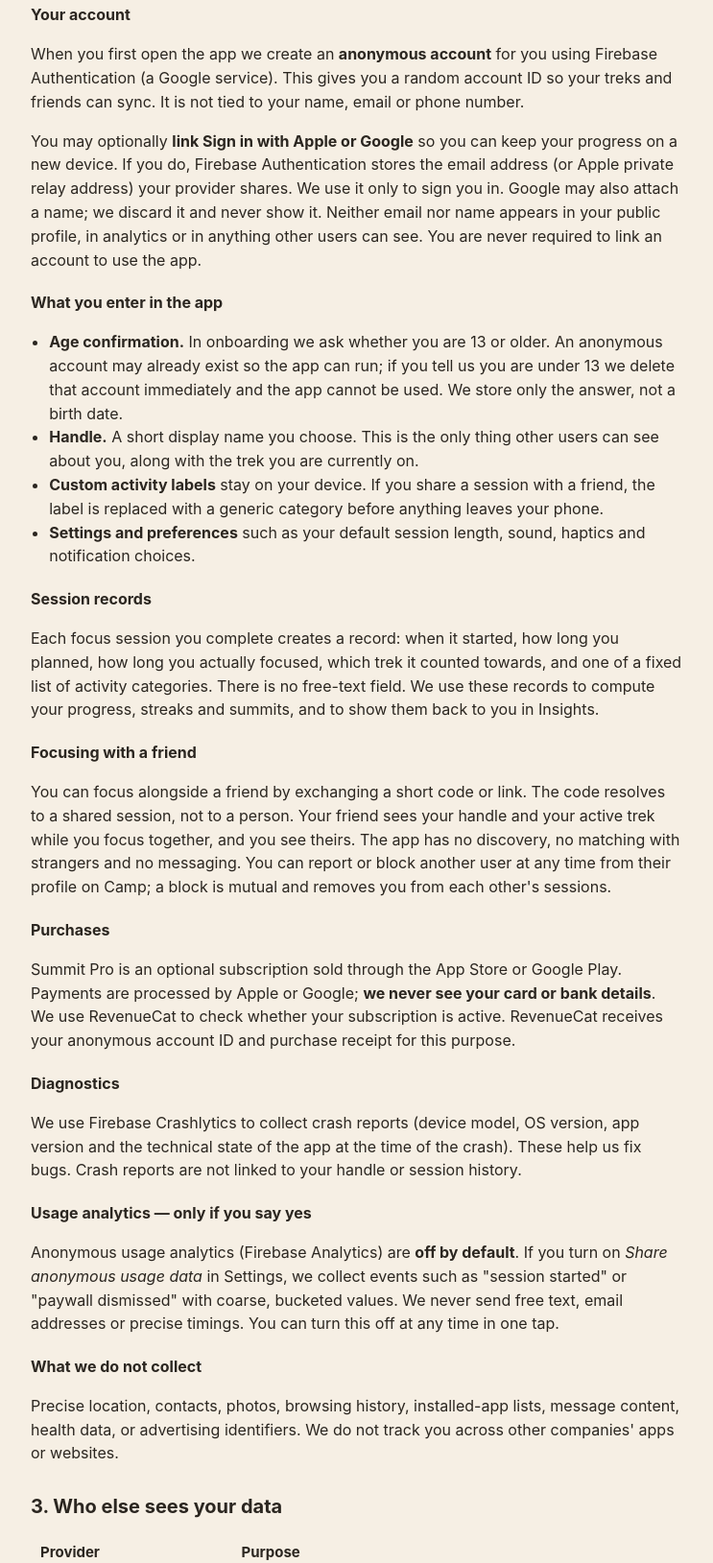
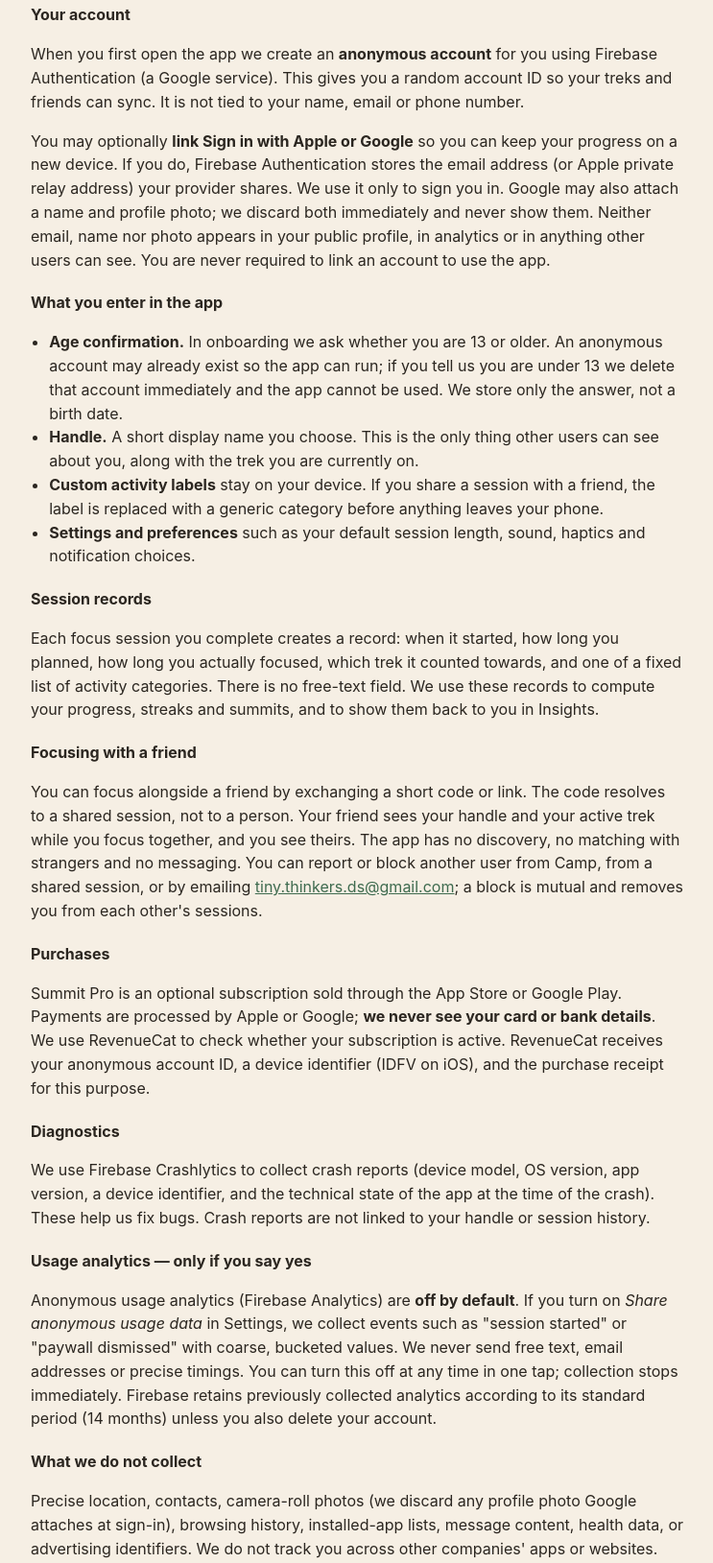
Before and after one commit to rishabhDS/focussummit-site, a plain HTML site: page privacy/index.html in a window 1280 px wide. Shown: the part 618-2247 px from the top of the page at 96% size, without its empty margins (268-1011 px from the left). Drawn offline with Linux system fonts and the light colour scheme.

Commit message:
Sync site from focus_trek web/

```diff
--- a/privacy/index.html
+++ b/privacy/index.html
@@ -16,9 +16,9 @@
     </nav>
     <p class="eyebrow">Focus: Summit Together</p>
     <h1>Privacy Policy</h1>
-    <p class="lead">Effective date: 15 September 2026</p>
+    <p class="lead">Effective date: 16 September 2026</p>
     <div class="doc">
-      <p>Focus: Summit Together ("the app") is a focus timer that turns your focused minutes into progress up real mountains. This policy explains, in plain language, what data the app handles, why, and what you can do about it. It applies to the Focus: Summit Together app for iOS and Android (shown on your home screen as "Focus") and to the site at focussummit.app.</p>
+      <p>Focus: Summit Together ("the app") is a focus timer that turns your focused minutes into progress up real mountains. This policy explains, in plain language, what data the app handles, why, and what you can do about it. It applies to the Focus: Summit Together app for iOS and Android (shown on your home screen as "Focus") and to the site at https://rishabhDS.github.io/focussummit-site/.</p>
       <p>We built the app around a simple rule: <strong>the app collects the least it can, keeps it only as long as you keep your account, and never sells or shares it for advertising.</strong> There are no ads in the app and no advertising trackers.</p>
 
       <h2>1. Who we are</h2>
@@ -27,7 +27,7 @@
       <h2>2. What we collect and why</h2>
       <h3>Your account</h3>
       <p>When you first open the app we create an <strong>anonymous account</strong> for you using Firebase Authentication (a Google service). This gives you a random account ID so your treks and friends can sync. It is not tied to your name, email or phone number.</p>
-      <p>You may optionally <strong>link Sign in with Apple or Google</strong> so you can keep your progress on a new device. If you do, Firebase Authentication stores the email address (or Apple private relay address) your provider shares. We use it only to sign you in. Google may also attach a name; we discard it and never show it. Neither email nor name appears in your public profile, in analytics or in anything other users can see. You are never required to link an account to use the app.</p>
+      <p>You may optionally <strong>link Sign in with Apple or Google</strong> so you can keep your progress on a new device. If you do, Firebase Authentication stores the email address (or Apple private relay address) your provider shares. We use it only to sign you in. Google may also attach a name and profile photo; we discard both immediately and never show them. Neither email, name nor photo appears in your public profile, in analytics or in anything other users can see. You are never required to link an account to use the app.</p>
       <h3>What you enter in the app</h3>
       <ul>
         <li><strong>Age confirmation.</strong> In onboarding we ask whether you are 13 or older. An anonymous account may already exist so the app can run; if you tell us you are under 13 we delete that account immediately and the app cannot be used. We store only the answer, not a birth date.</li>
@@ -38,15 +38,15 @@
       <h3>Session records</h3>
       <p>Each focus session you complete creates a record: when it started, how long you planned, how long you actually focused, which trek it counted towards, and one of a fixed list of activity categories. There is no free-text field. We use these records to compute your progress, streaks and summits, and to show them back to you in Insights.</p>
       <h3>Focusing with a friend</h3>
-      <p>You can focus alongside a friend by exchanging a short code or link. The code resolves to a shared session, not to a person. Your friend sees your handle and your active trek while you focus together, and you see theirs. The app has no discovery, no matching with strangers and no messaging. You can report or block another user at any time from their profile on Camp; a block is mutual and removes you from each other's sessions.</p>
+      <p>You can focus alongside a friend by exchanging a short code or link. The code resolves to a shared session, not to a person. Your friend sees your handle and your active trek while you focus together, and you see theirs. The app has no discovery, no matching with strangers and no messaging. You can report or block another user from Camp, from a shared session, or by emailing <a href="mailto:tiny.thinkers.ds@gmail.com">tiny.thinkers.ds@gmail.com</a>; a block is mutual and removes you from each other's sessions.</p>
       <h3>Purchases</h3>
-      <p>Summit Pro is an optional subscription sold through the App Store or Google Play. Payments are processed by Apple or Google; <strong>we never see your card or bank details</strong>. We use RevenueCat to check whether your subscription is active. RevenueCat receives your anonymous account ID and purchase receipt for this purpose.</p>
+      <p>Summit Pro is an optional subscription sold through the App Store or Google Play. Payments are processed by Apple or Google; <strong>we never see your card or bank details</strong>. We use RevenueCat to check whether your subscription is active. RevenueCat receives your anonymous account ID, a device identifier (IDFV on iOS), and the purchase receipt for this purpose.</p>
       <h3>Diagnostics</h3>
-      <p>We use Firebase Crashlytics to collect crash reports (device model, OS version, app version and the technical state of the app at the time of the crash). These help us fix bugs. Crash reports are not linked to your handle or session history.</p>
+      <p>We use Firebase Crashlytics to collect crash reports (device model, OS version, app version, a device identifier, and the technical state of the app at the time of the crash). These help us fix bugs. Crash reports are not linked to your handle or session history.</p>
       <h3>Usage analytics — only if you say yes</h3>
-      <p>Anonymous usage analytics (Firebase Analytics) are <strong>off by default</strong>. If you turn on <em>Share anonymous usage data</em> in Settings, we collect events such as "session started" or "paywall dismissed" with coarse, bucketed values. We never send free text, email addresses or precise timings. You can turn this off at any time in one tap.</p>
+      <p>Anonymous usage analytics (Firebase Analytics) are <strong>off by default</strong>. If you turn on <em>Share anonymous usage data</em> in Settings, we collect events such as "session started" or "paywall dismissed" with coarse, bucketed values. We never send free text, email addresses or precise timings. You can turn this off at any time in one tap; collection stops immediately. Firebase retains previously collected analytics according to its standard period (14 months) unless you also delete your account.</p>
       <h3>What we do not collect</h3>
-      <p>Precise location, contacts, photos, browsing history, installed-app lists, message content, health data, or advertising identifiers. We do not track you across other companies' apps or websites.</p>
+      <p>Precise location, contacts, camera-roll photos (we discard any profile photo Google attaches at sign-in), browsing history, installed-app lists, message content, health data, or advertising identifiers. We do not track you across other companies' apps or websites.</p>
 
       <h2>3. Who else sees your data</h2>
       <table>
@@ -60,7 +60,7 @@
       <p>We do not sell personal data. We do not share it for advertising. We will disclose data if legally required to, and will tell you if we are allowed to.</p>
 
       <h2>4. Where your data is stored and how long</h2>
-      <p>Data is stored on Google Cloud infrastructure. It is kept for as long as you keep your account. When you delete your account, your account record, profile, sessions, progress, consents, friend links, public profile, and any reports you filed or that named your account are erased from our servers, and your authentication record is deleted. Backups roll off within 30 days.</p>
+      <p>Data is stored on Google Cloud infrastructure. It is kept for as long as you keep your account. When you delete your account, your account record, profile, sessions, progress, consents, friend links, public profile, and any reports you filed or that named your account are erased from our servers, and your authentication record is deleted. Backups roll off within 30 days. Analytics and crash data, which are not tied to your handle, are retained by Firebase according to its standard retention periods (analytics: 14 months; crash data: 90 days).</p>
 
       <h2>5. Your choices and rights</h2>
       <p id="your-choices-and-rights">All of these are available inside the app, no email required:</p>
```
Also changed, not shown: terms/index.html (+2 -2 lines).
